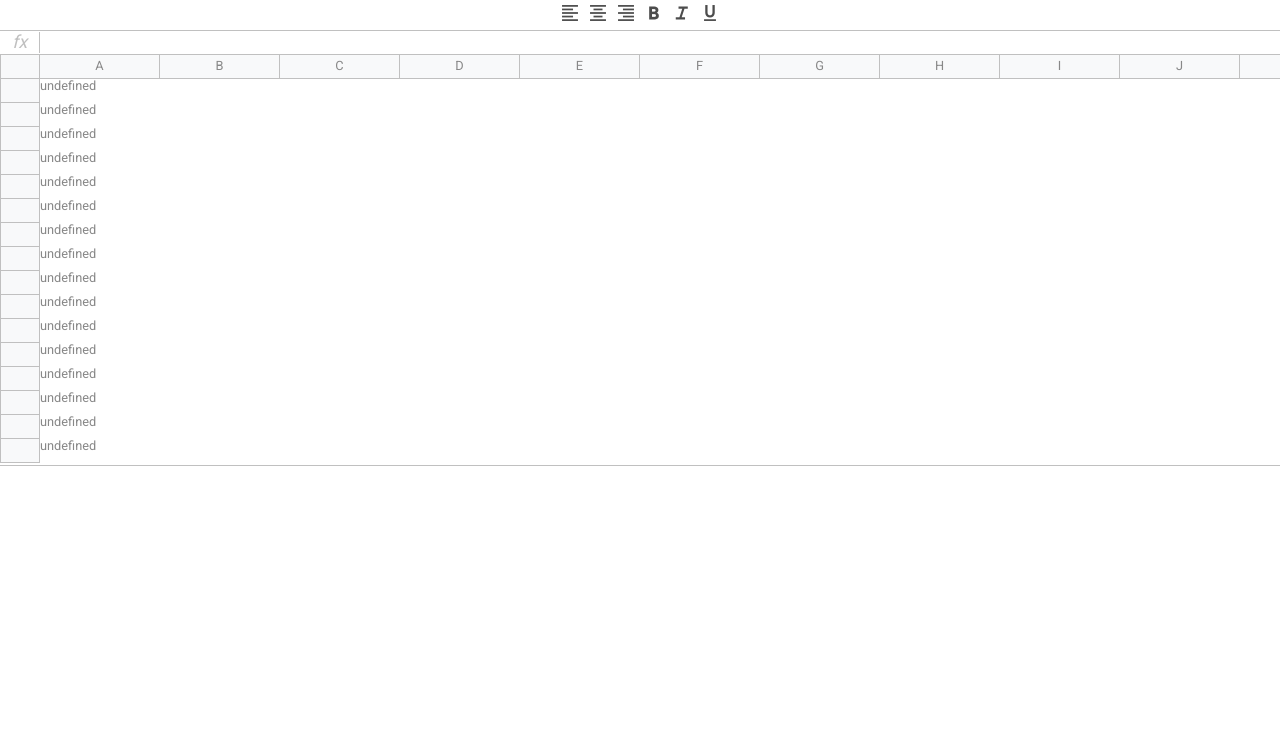
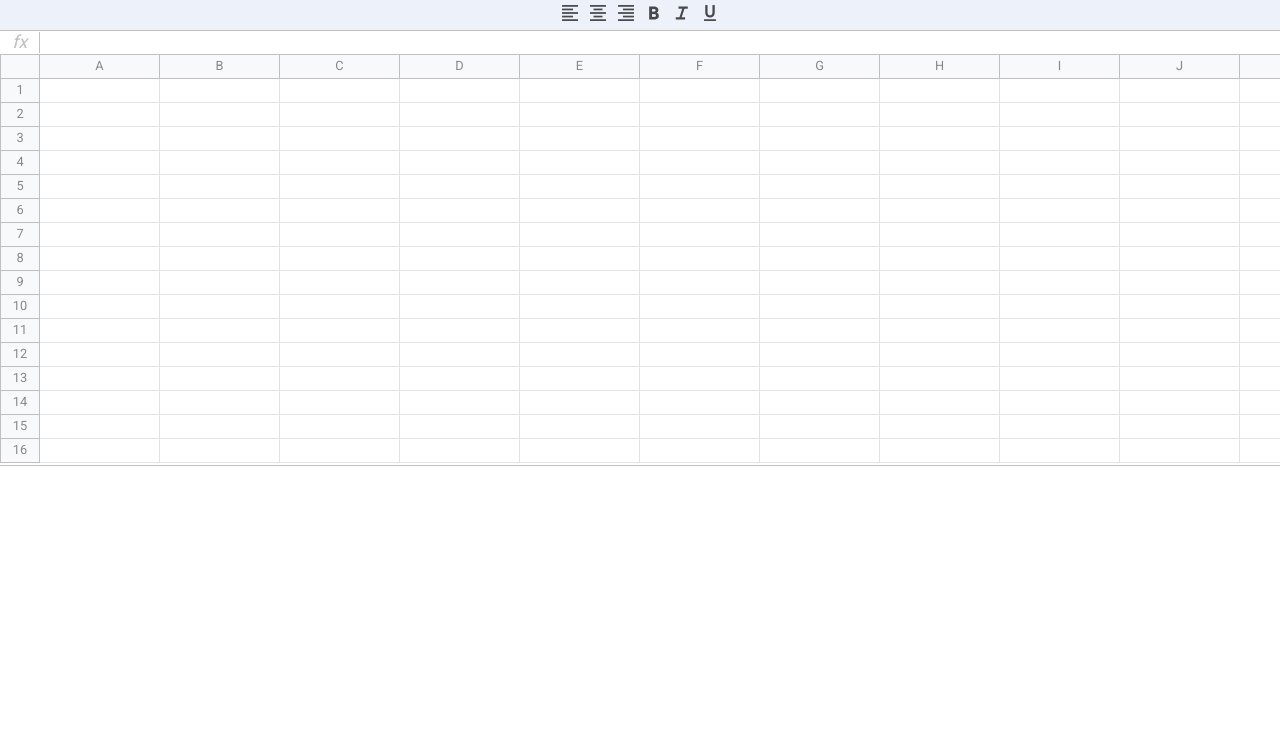
Before and after one commit to guzzun/framework-excel, a website built with webpack: page src/index.html in a window 1280 px wide. Shown: the part 49-800 px from the top of the page. Built offline with nearby package versions, Linux system fonts and the light colour scheme; a web font is replaced by a local one.

Commit message:
add cells, add 3 events table

```diff
--- a/src/components/excel/Excel.js
+++ b/src/components/excel/Excel.js
@@ -14,7 +14,7 @@ class Excel {
       const component = new Component($el);
       if (component.name) {
         window['c'+component.name] = component;
-      }
+      } // adaugam metodele locale in root JS
       // $el.innerHTML = component.toHTML();
       $el.html(component.toHTML());
       // eslint-disable-next-line no-debugger
--- a/src/components/table/Table.js
+++ b/src/components/table/Table.js
@@ -3,6 +3,21 @@ import {createTable} from './table.template';
 
 class Table extends ExcelComponent {
   static className = 'excel__table';
+  constructor($root) {
+    super($root, {
+      name: 'Table',
+      listeners: ['mouseup', 'mousedown', 'mousemove'],
+    });
+  }
+  onMouseup(event) {
+    console.log('mouseUp', event.target);
+  }
+  onMousedown(event) {
+    console.log('mouseDown', event.target);
+  }
+  onMousemove(event) {
+    console.log('mouseMove', event.target);
+  }
   toHTML() {
     return createTable();
   }
--- a/src/components/table/table.template.js
+++ b/src/components/table/table.template.js
@@ -1,13 +1,13 @@
 /* eslint-disable no-unused-vars */
-const codes = {
+const CODES = {
   A: 65,
   Z: 90,
 };
 
-const createRows = (content) => {
+const createRows = (index, content) => {
   return `
   <div class="row">
-    <div class="row-info"></div>
+    <div class="row-info">${index ? index : ''}</div>
     <div class="row-data">${content}</div>
   </div>`;
 };
@@ -20,18 +20,22 @@ const createCell = () => {
   return `<div class="cell" contenteditable="true"></div>`;
 };
 
+const toChar = (_item, index) => {
+  return String.fromCharCode(CODES.A + index);
+};
+
+const createCol = (item) => {
+  return createCols(item);
+};
+
 export const createTable = (rowsCount = 15) => {
   const rows = [];
-  const colsCount = codes.Z - codes.A;
-  const cols = new Array(colsCount).fill('').map((item, index) => {
-    return String.fromCharCode(codes.A + index);
-  }).map((item) => {
-    return createCols(item);
-  }).join('');
-  console.log(cols);
-  rows.push(createRows(cols));
+  const colsCount = CODES.Z - CODES.A;
+  const cols = new Array(colsCount + 1).fill('').map(toChar).map(createCol).join('');
+  rows.push(createRows(null, cols));
   for (let i = 0; i <= rowsCount; i++) {
-    rows.push(createRows());
+    const cells = new Array(colsCount + 1).fill('').map(createCell).join('');
+    rows.push(createRows(i + 1, cells));
   }
   return rows.join('');
 };
--- a/src/scss/_variables.scss
+++ b/src/scss/_variables.scss
@@ -1,6 +1,7 @@
 $gray: #C0C0C0;
 $blue: #1a73e8;
 $white: #fff;
+$toolbbar-bg-color: #edf2fa;
 
 $header-height: 40px;
 $toolbar-height: 40px;
--- a/src/scss/toolbar.scss
+++ b/src/scss/toolbar.scss
@@ -12,6 +12,7 @@
     padding: 7px 10px;
     display: flex;
     justify-content: center;
+    background-color: $toolbbar-bg-color;
 
     & .button {
         @include button ();
```
Also changed, not shown: src/excel.png (added).
